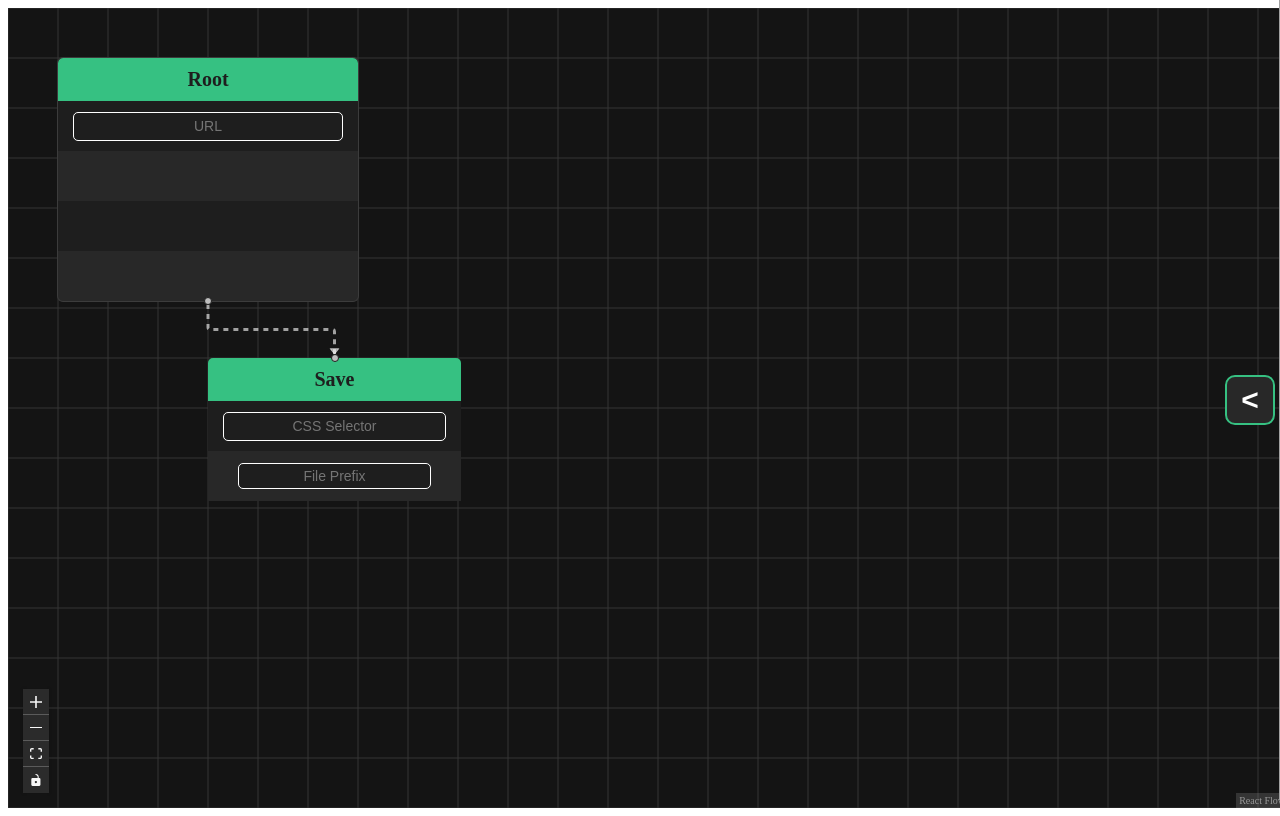
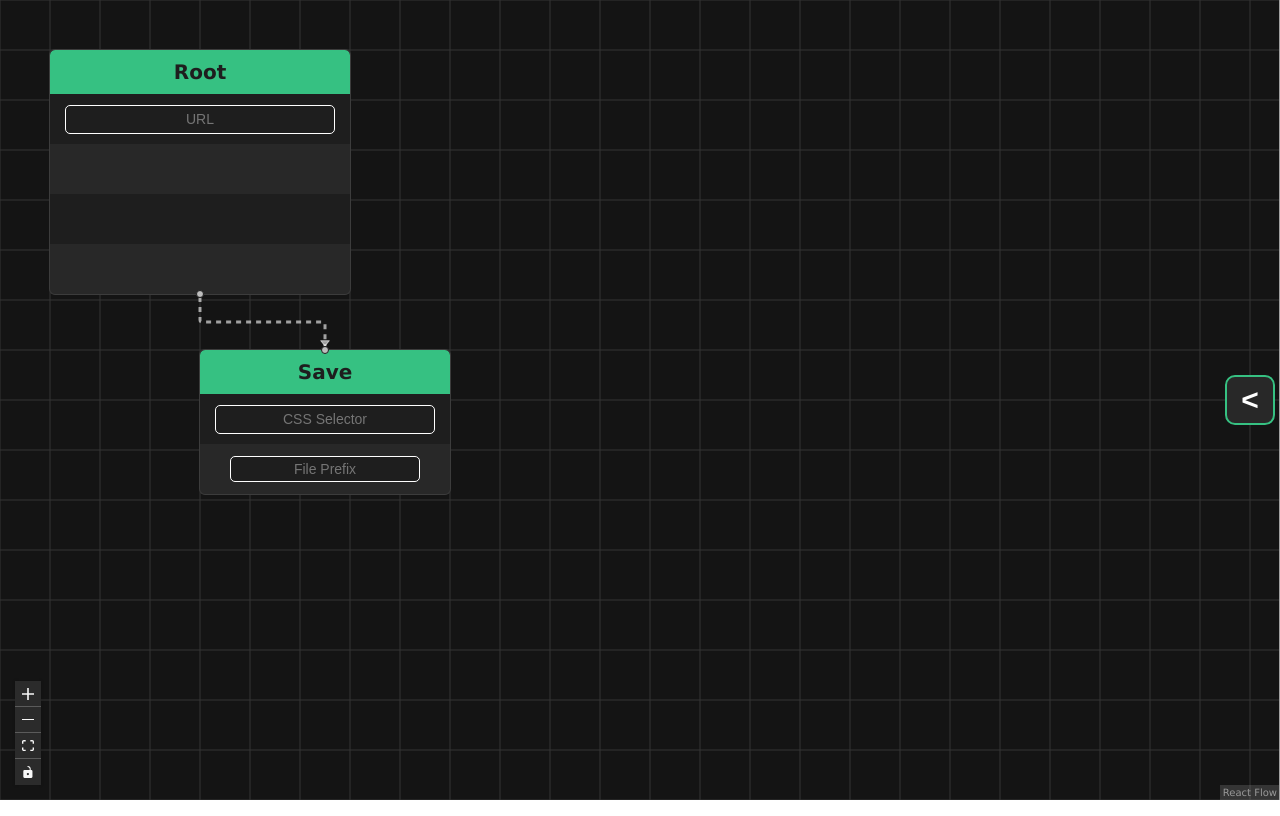
Before and after one commit to xavierhampton/Scrape-Z, a React (Create React App) app in the folder javascript/: page / in a window 1280 px wide. Shown: the top 816 px of the page. Built offline with nearby package versions, Linux system fonts and the light colour scheme.

Commit message:
fixed css sheet

```diff
--- a/javascript/src/static/App.css
+++ b/javascript/src/static/App.css
@@ -1,5 +1,8 @@
 body {
     overflow: hidden;
+    margin: 0;
+    padding: 0;
+    font-family: 'Lucida Sans', 'Lucida Sans Regular', 'Lucida Grande', 'Lucida Sans Unicode', Geneva, Verdana, sans-serif;
 }
 
 .toggleBarContainer {
@@ -25,7 +28,6 @@ body {
     border-radius: 10px;
     margin-right: 5px;
 
-
     display: flex;
     justify-content: center;
     align-items: center;
@@ -42,7 +44,7 @@ body {
 
 .addSection {
     background-color: #141414;
-    border-left: solid 1px  rgba(255,255,255,0.6);
+    border-left: solid 1px rgba(255,255,255,0.6);
     height: 100%;
     width: 0%;
 
@@ -64,7 +66,8 @@ body {
     margin-bottom: 0px;
     margin-top: 0px;
     font-weight: 500;
-    font-family: Verdana, Geneva, Tahoma, sans-serif;
+    font-family: 'Gill Sans', 'Gill Sans MT', Calibri, 'Trebuchet MS', sans-serif
+
 }
 .closeButton {
     cursor: pointer;
--- a/javascript/src/static/Node.css
+++ b/javascript/src/static/Node.css
@@ -1,17 +1,20 @@
+
+.node {
+    border-radius: 5px;
+    outline: 1px solid #3C3C3C;
+    width: 250px;
+}
 .node-root {
-
     border-radius: 5px;
     outline: 1px solid #3C3C3C;
     width: 300px;
 }
-.node:hover {
+.node:hover, .node-root:hover {
     box-shadow: 0px 2px 7px rgba(255,255, 255, 0.08)
 }
 .header {
     background-color: #36C182;
     padding: 10px;
-
-
 
     border-top-right-radius: 5px;
     border-top-left-radius: 5px;
```
